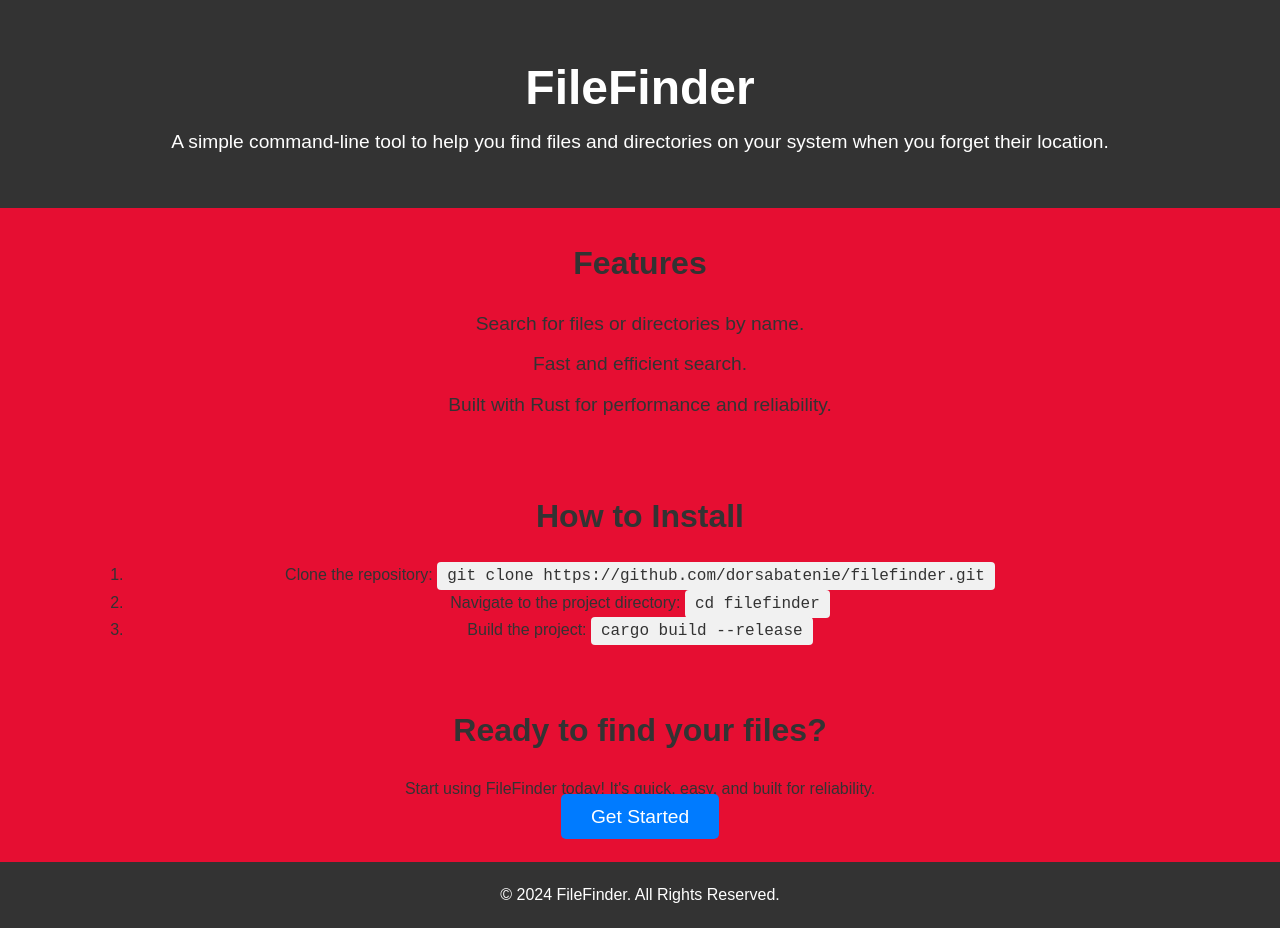
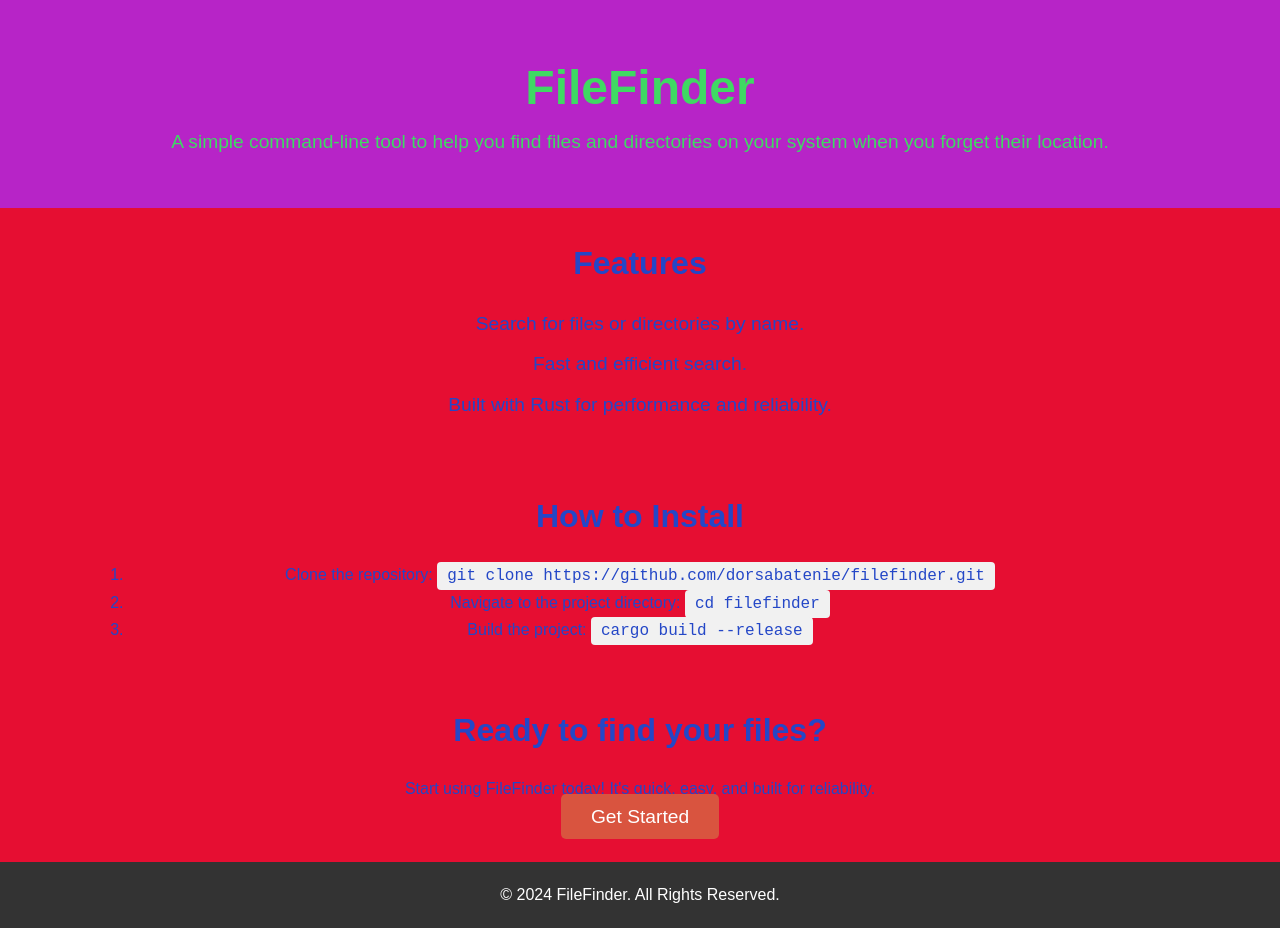
Before and after one commit to dorsabateni/filefinder, a plain HTML site: page index.html in a window 1280 px wide. Drawn offline with Linux system fonts and the light colour scheme.

Commit message:
Update styles.css

```diff
--- a/styles.css
+++ b/styles.css
@@ -8,7 +8,7 @@
   body {
     font-family: 'Arial', sans-serif;
     background-color: #e60e32;
-    color: #333;
+    color: #2447c7;
     line-height: 1.6;
   }
 
@@ -18,8 +18,8 @@
   }
 
   header {
-    background-color: #333;
-    color: #fff;
+    background-color: #b724c7;
+    color: #3fd963;
     padding: 50px 0;
     text-align: center;
   }
@@ -60,7 +60,7 @@
   }
 
   button, .cta a {
-    background-color: #007BFF;
+    background-color: #d9543f;
     color: white;
     padding: 12px 30px;
     text-decoration: none;
@@ -69,7 +69,7 @@
   }
 
   button:hover, .cta a:hover {
-    background-color: #0056b3;
+    background-color: #72d93f;
   }
 
   footer {
```
